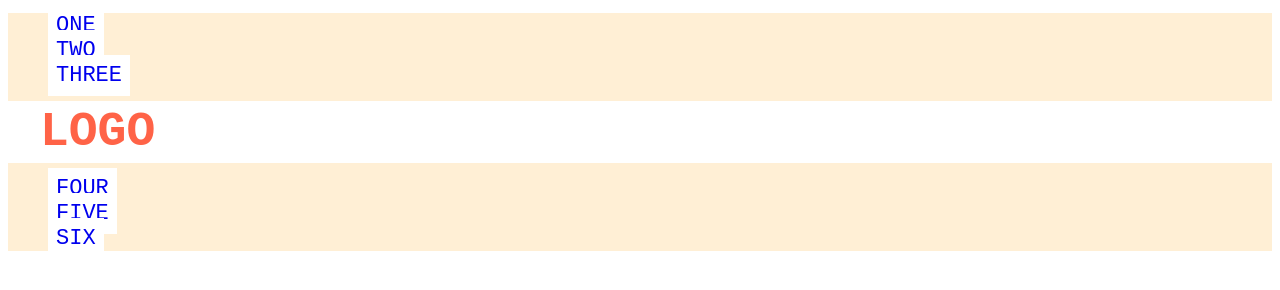
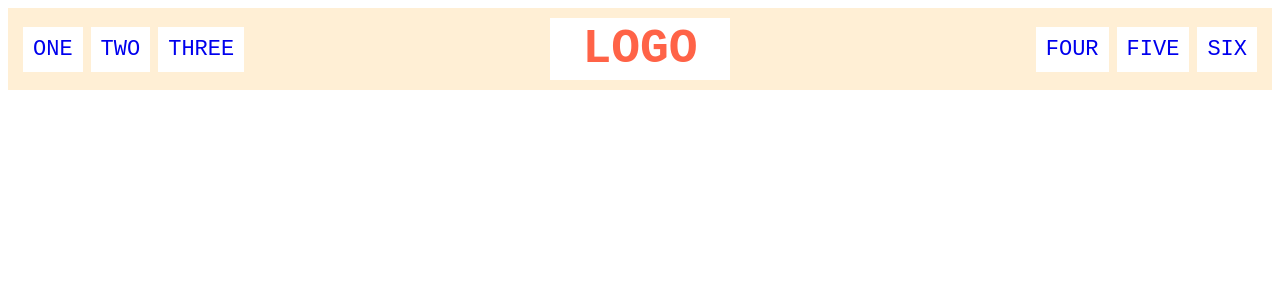
Before and after one commit to onaldwong/css-exercise, a plain HTML site: page flex/02-flex-header/index.html in a window 1280 px wide. Drawn offline with Linux system fonts and the light colour scheme.

Commit message:
Completed Flex-head

```diff
--- a/flex/02-flex-header/style.css
+++ b/flex/02-flex-header/style.css
@@ -1,6 +1,7 @@
 .header  {
   font-family: monospace;
   background: papayawhip;
+
 }
 
 .logo {
@@ -9,17 +10,43 @@
   color: tomato;
   background: white;
   padding: 4px 32px;
+
+
 }
 
 ul {
   /* this removes the dots on the list items*/
   list-style-type: none;
+  display: flex;
+  justify-content: space-around;
+  gap: 10px;
+  margin: 0;
+  padding: 0;
+
 }
 
 a {
   font-size: 22px;
   background: white;
-  padding: 8px;
+  padding: 10px;
   /* this removes the line under the links */
   text-decoration: none;
 }
+
+
+
+.header {
+  padding: 10px;
+  display: flex;
+  align-items: center;
+  justify-content: space-between;
+  flex-wrap: wrap;
+}
+
+ul {
+  display: flex;
+  margin: 0;
+  padding: 5px;
+  gap: 8px;
+
+}
```
